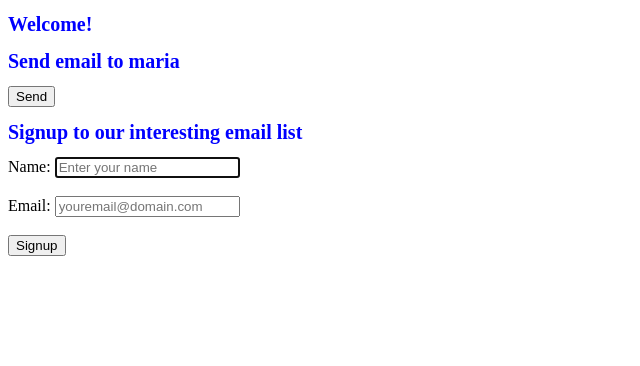
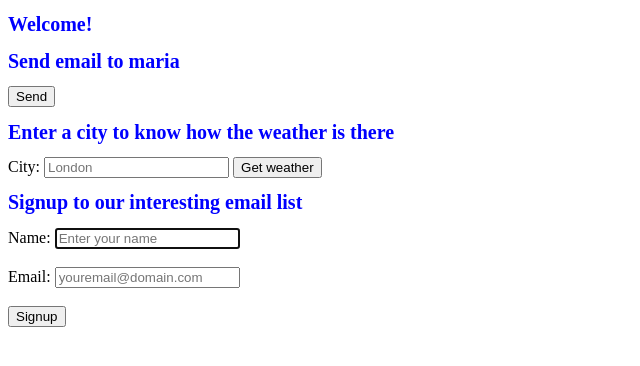
Before and after one commit to Skippla/codejam, a Flask app: page / in a window 1280 px wide. Shown: the top 366 px of the page, without its empty margins (0-640 px from the left). Run offline with Flask 2, Linux system fonts and the light colour scheme.

Commit message:
Weather api

```diff
--- /dev/null
+++ b/constants.py
@@ -0,0 +1,3 @@
+
+MAIL_KEY = "key-b6a4d8ce526a19f0013a0c9dba7ae48d"
+WHEATHER_KEY = "ea600b8da132c35933164e823ef82814"
--- a/main.py
+++ b/main.py
@@ -1,7 +1,9 @@
+#!/usr/bin/python
+# -*- coding: utf-8 -*-
 from flask import Flask
 from flask import render_template
 from flask import request
-from api import Mailgun
+from api import *
 
 app = Flask(__name__)
 
@@ -28,11 +30,27 @@ def email():
     subject = "Hello Maria",
     msg = "Congratulations Maria, you just sent an email with Mailgun!  You are truly awesome!  " \
             "You can see a record of this email in your logs: https://mailgun.com/cp/log .  " \
-            "You can send up to 300 emails/day from this sandbox server.  Next, you should add your own domain so you can send 10,000 emails/month for free."
+            "You can send up to 300 emails/day from this sandbox server. "
     m = Mailgun()
     result = m.send(to,subject,msg)
+    return render_template("index.html", email=result.status_code)
+
+
+@app.route("/weather", methods=['POST'])
+def weather():
+    w = Weather()
+    form_data = request.form
+    name = form_data['city']
+    result = w.weatherByCity(name).json()
     print result
-    return render_template("index.html", email=result)
+    temp = result['main']['temp']
+    city = result['name']
+    country = result['sys']['country']
+    weather = result['weather'][0]['main']
+    print temp, city, country, weather
+    msg = u"It's {}ºC in {} {}, and the sky is {} ".format(temp, city, country, weather)
+    return render_template("index.html", weather=msg)
+
 
 if __name__ == "__main__":
     app.run()
--- a/templates/index.html
+++ b/templates/index.html
@@ -24,6 +24,20 @@
     {% endif %}
 </div>
 
+
+<div id="get-weather">
+    <h1> Enter a city to know how the weather is there</h1>
+    {% if weather %}
+        <h3> {{ weather }} </h3>
+    {% else %}
+        <form method="post" action="/weather">
+            <label for="email">City:</label>
+            <input type="text" id="city" name="city" value="" placeholder="London" required="required"/>
+            <input id="weather-button" value="Get weather" type="submit"/>
+        </form>
+    {% endif %}
+</div>
+
 <div id="contact-form">
     <h1> Signup to our interesting email list </h1>
     <form method="post" action="/signup">
```
Also changed, not shown: api.py (+9 -2 lines).
